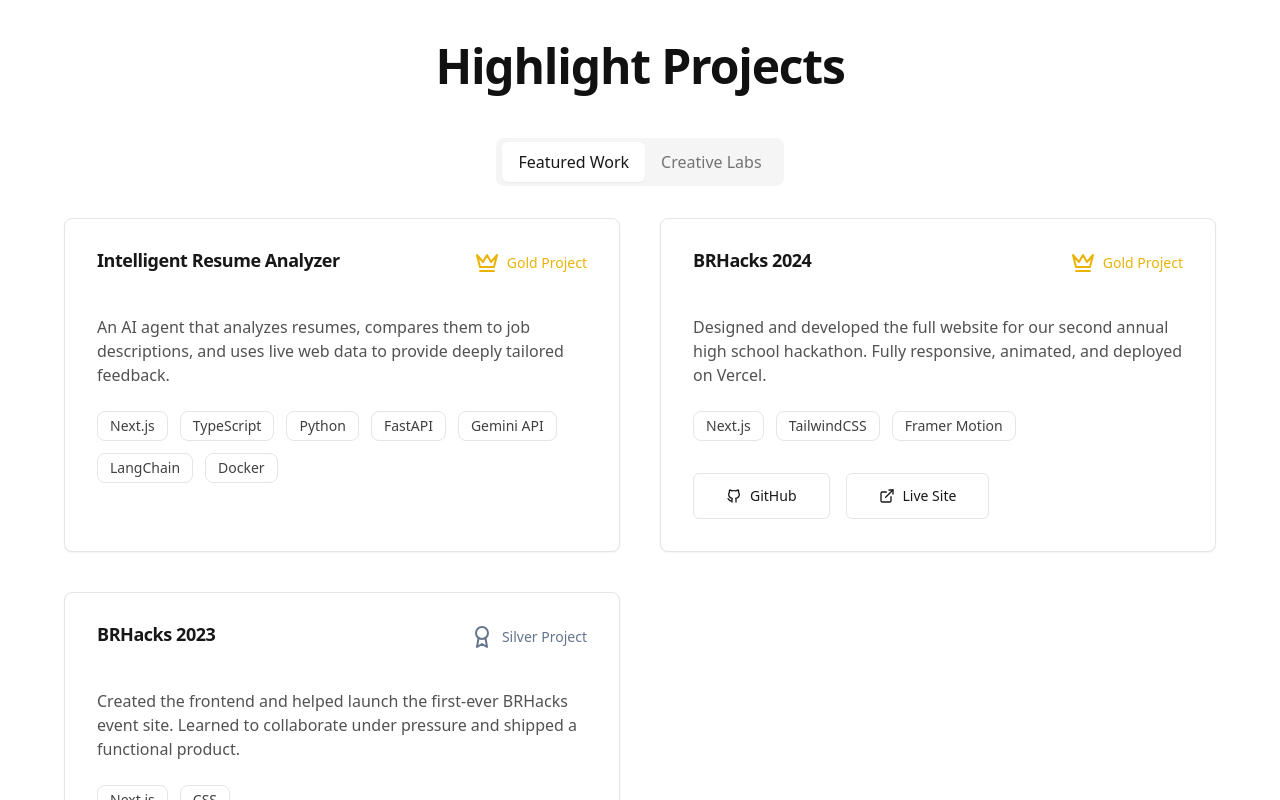
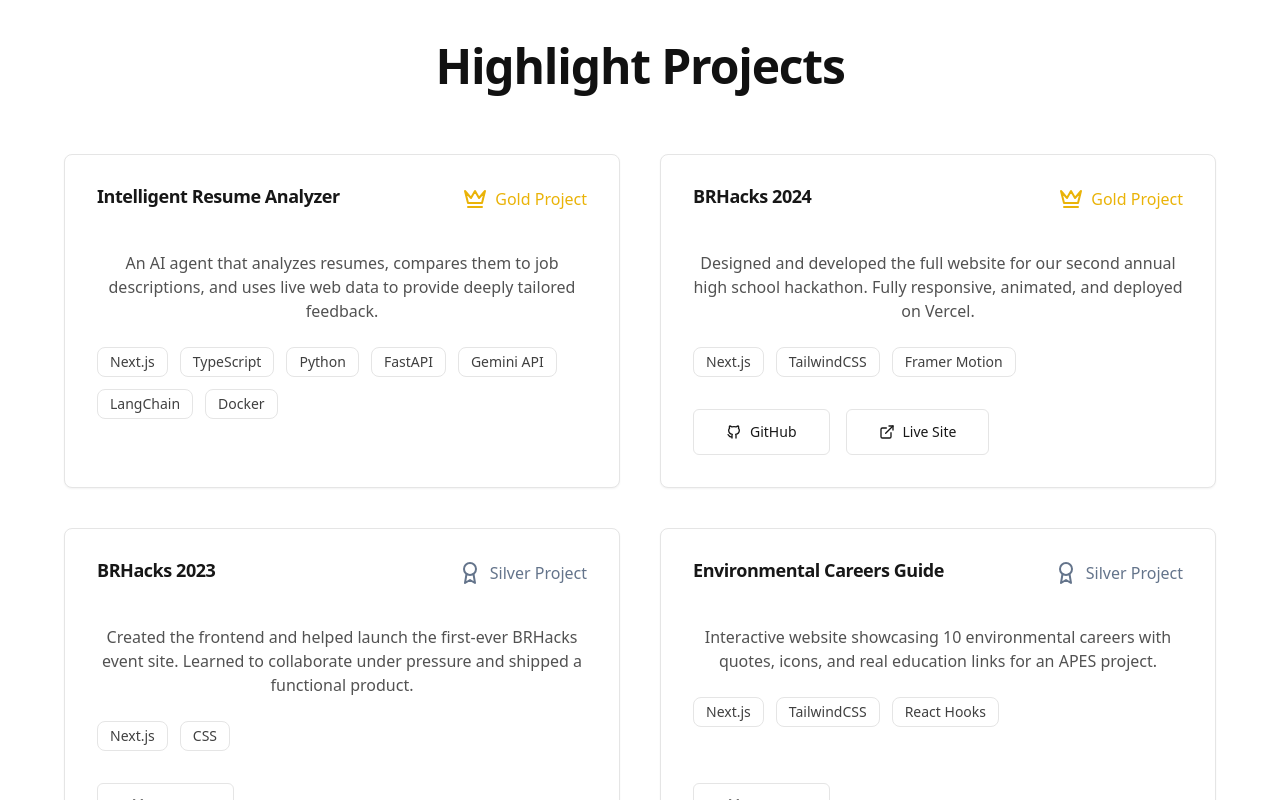
Before and after one commit to shuknuk/shukdev, a React (Vite) app: page / in a window 1280 px wide. Shown: the part 1780-2580 px from the top of the page. Built offline with nearby package versions, Linux system fonts and the light colour scheme.

Commit message:
Revert "Add tabbed project view with custom Tabs component"
This reverts commit 72b072a44745e97a9b0a3e5e50015196315f4457.

Going back to stable version

```diff
--- a/components/Projects.tsx
+++ b/components/Projects.tsx
@@ -5,10 +5,8 @@ import Badge from './ui/Badge';
 import Button from './ui/Button';
 import FadeInSection from './FadeInSection';
 import { GithubIcon, ExternalLinkIcon, CrownIcon, AwardIcon, MedalIcon } from './icons';
-import { Tabs, TabsContent, TabsList, TabsTrigger } from './ui/Tabs';
 
-// Data for Featured Work
-const featuredWork: Project[] = [
+const projects: Project[] = [
   {
     rank: 'gold',
     title: 'Intelligent Resume Analyzer',
@@ -30,10 +28,6 @@ const featuredWork: Project[] = [
     tech: ['Next.js', 'CSS'],
     githubUrl: 'https://github.com/ethanw2457/2023BRHacksWebsite',
   },
-];
-
-// Data for Creative Labs
-const creativeLabs: Project[] = [
   {
     rank: 'silver',
     title: 'Environmental Careers Guide',
@@ -41,33 +35,12 @@ const creativeLabs: Project[] = [
     tech: ['Next.js', 'TailwindCSS', 'React Hooks'],
     githubUrl: 'https://github.com/shuknuk/environmental-careers-guide',
   },
-  {
+   {
     rank: 'bronze',
     title: 'GreenCoin',
     description: 'Carbon footprint calculator for teens. Uses aesthetic design + gamification to make tracking your digital carbon footprint more appealing.',
     tech: ['JavaScript', 'HTML/CSS'],
     githubUrl: 'https://github.com/shuknuk/GreenCoin',
-  },
-  {
-    rank: 'bronze',
-    title: 'forHer--',
-    description: 'A Valentine’s site — sentimental and personal. Shows early experimentation with frontend animation and interactivity.',
-    tech: [],
-    githubUrl: 'https://github.com/shuknuk/forHer--',
-  },
-    {
-    rank: 'bronze',
-    title: 'AudibleSmiles',
-    description: 'Nonprofit site for a small student group (now inactive). Created from scratch to help a school-founded nonprofit get online.',
-    tech: [],
-    githubUrl: 'https://github.com/shuknuk/audibleSmiles',
-  },
-  {
-    rank: 'bronze',
-    title: 'shuk-bot',
-    description: 'A Discord bot written in JavaScript. Fun utility bot with random commands and moderation tools.',
-    tech: ['JavaScript'],
-    githubUrl: 'https://github.com/shuknuk/shuk-bot',
   },
   {
     rank: 'bronze',
@@ -86,19 +59,19 @@ const RankIcon: React.FC<{ rank: ProjectRank }> = ({ rank }) => {
     bronze: { icon: <MedalIcon {...iconProps} />, color: 'text-orange-500 dark:text-orange-400', text: 'Bronze Project' }
   };
   const { icon, color, text } = rankStyles[rank];
-  return <div className={`flex items-center gap-2 text-sm font-medium ${color}`}>{icon}<span className="hidden sm:inline">{text}</span></div>;
+  return <div className={`flex items-center gap-2 text-base font-medium ${color}`}>{icon}<span>{text}</span></div>;
 };
 
 const ProjectCard: React.FC<{ project: Project }> = ({ project }) => (
   <Card className="flex flex-col h-full">
     <CardHeader className="p-8">
-      <div className="flex justify-between items-start mb-2 gap-4">
-        <CardTitle className="text-2xl text-left">{project.title}</CardTitle>
+      <div className="flex justify-between items-start mb-2">
+        <CardTitle className="text-2xl">{project.title}</CardTitle>
         <RankIcon rank={project.rank} />
       </div>
     </CardHeader>
     <CardContent className="flex-grow p-8 pt-0">
-      <p className="text-neutral-600 dark:text-neutral-400 text-base mb-6 text-left">{project.description}</p>
+      <p className="text-neutral-600 dark:text-neutral-400 text-base mb-6">{project.description}</p>
       <div className="flex flex-wrap gap-3">
         {project.tech.map(t => <Badge key={t}>{t}</Badge>)}
       </div>
@@ -120,34 +93,17 @@ const ProjectCard: React.FC<{ project: Project }> = ({ project }) => (
   </Card>
 );
 
-const ProjectsGrid: React.FC<{ projects: Project[] }> = ({ projects }) => (
-    <div className="grid grid-cols-1 lg:grid-cols-2 gap-10">
-        {projects.map((project, index) => (
-            <ProjectCard key={index} project={project} />
-        ))}
-    </div>
-);
-
 const Projects: React.FC = () => {
   return (
     <section id="projects" className="py-20 md:py-32 bg-white dark:bg-neutral-950">
       <FadeInSection className="container mx-auto px-4 md:px-6">
         <div className="max-w-6xl mx-auto text-center">
-          <h2 className="text-4xl md:text-5xl font-bold tracking-tight mb-12">Highlight Projects</h2>
-          <Tabs defaultValue="featured" className="w-full">
-            <div className="flex justify-center mb-8">
-                <TabsList>
-                    <TabsTrigger value="featured">Featured Work</TabsTrigger>
-                    <TabsTrigger value="labs">Creative Labs</TabsTrigger>
-                </TabsList>
-            </div>
-            <TabsContent value="featured" className="animate-fadeIn">
-                <ProjectsGrid projects={featuredWork} />
-            </TabsContent>
-            <TabsContent value="labs" className="animate-fadeIn">
-                <ProjectsGrid projects={creativeLabs} />
-            </TabsContent>
-          </Tabs>
+          <h2 className="text-4xl md:text-5xl font-bold tracking-tight mb-16">Highlight Projects</h2>
+          <div className="grid grid-cols-1 lg:grid-cols-2 gap-10">
+            {projects.map((project, index) => (
+              <ProjectCard key={index} project={project} />
+            ))}
+          </div>
         </div>
       </FadeInSection>
     </section>
--- a/components/ui/Tabs.tsx
+++ /dev/null
@@ -1,76 +0,0 @@
-import React from 'react';
-
-const TabsContext = React.createContext<{
-  activeTab: string;
-  setActiveTab: (value: string) => void;
-}>({
-  activeTab: '',
-  setActiveTab: () => {},
-});
-
-interface TabsProps {
-  children: React.ReactNode;
-  defaultValue: string;
-  className?: string;
-}
-const Tabs: React.FC<TabsProps> = ({ children, defaultValue, className }) => {
-  const [activeTab, setActiveTab] = React.useState(defaultValue);
-  return (
-    <TabsContext.Provider value={{ activeTab, setActiveTab }}>
-      <div className={className}>{children}</div>
-    </TabsContext.Provider>
-  );
-};
-
-const TabsList: React.FC<{ children: React.ReactNode; className?: string }> = ({ children, className }) => (
-  <div className={`inline-flex h-12 items-center justify-center rounded-lg bg-neutral-100 dark:bg-neutral-800/60 p-1.5 text-neutral-500 dark:text-neutral-400 ${className}`}>
-    {children}
-  </div>
-);
-
-interface TabsTriggerProps {
-  children: React.ReactNode;
-  value: string;
-  className?: string;
-}
-const TabsTrigger: React.FC<TabsTriggerProps> = ({ children, value, className }) => {
-  const { activeTab, setActiveTab } = React.useContext(TabsContext);
-  const isActive = activeTab === value;
-
-  return (
-    <button
-      onClick={() => setActiveTab(value)}
-      className={`inline-flex items-center justify-center whitespace-nowrap rounded-md px-4 py-2 text-base font-medium ring-offset-background transition-all focus-visible:outline-none focus-visible:ring-2 focus-visible:ring-ring focus-visible:ring-offset-2 disabled:pointer-events-none disabled:opacity-50
-        ${isActive ? 'bg-white dark:bg-neutral-900 text-neutral-900 dark:text-neutral-50 shadow-sm' : 'hover:bg-transparent/20'}
-        ${className}`}
-      data-state={isActive ? 'active' : 'inactive'}
-    >
-      {children}
-    </button>
-  );
-};
-
-interface TabsContentProps {
-  children: React.ReactNode;
-  value: string;
-  className?: string;
-}
-const TabsContent: React.FC<TabsContentProps> = ({ children, value, className }) => {
-  const { activeTab } = React.useContext(TabsContext);
-  const isActive = activeTab === value;
-
-  if (!isActive) {
-    return null;
-  }
-
-  return (
-    <div
-      className={`mt-6 ring-offset-background focus-visible:outline-none focus-visible:ring-2 focus-visible:ring-ring focus-visible:ring-offset-2 ${className}`}
-      data-state="active"
-    >
-      {children}
-    </div>
-  );
-};
-
-export { Tabs, TabsList, TabsTrigger, TabsContent };
--- a/index.html
+++ b/index.html
@@ -9,14 +9,6 @@
       /* For a smooth scrolling experience */
       html {
         scroll-behavior: smooth;
-      }
-      /* Custom animation for tab content fade-in */
-      @keyframes fadeIn {
-        from { opacity: 0; transform: translateY(10px); }
-        to { opacity: 1; transform: translateY(0); }
-      }
-      .animate-fadeIn {
-        animation: fadeIn 0.5s ease-in-out;
       }
     </style>
   <script type="importmap">
```
